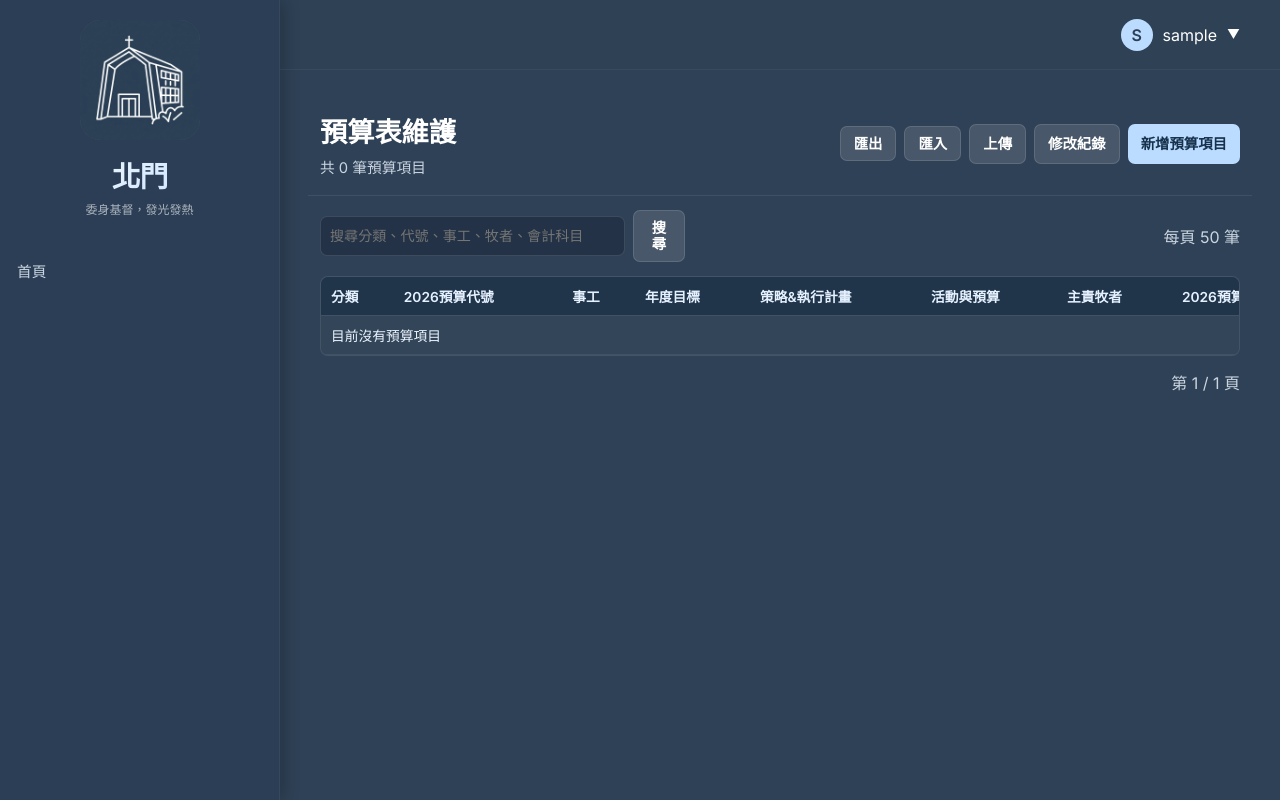
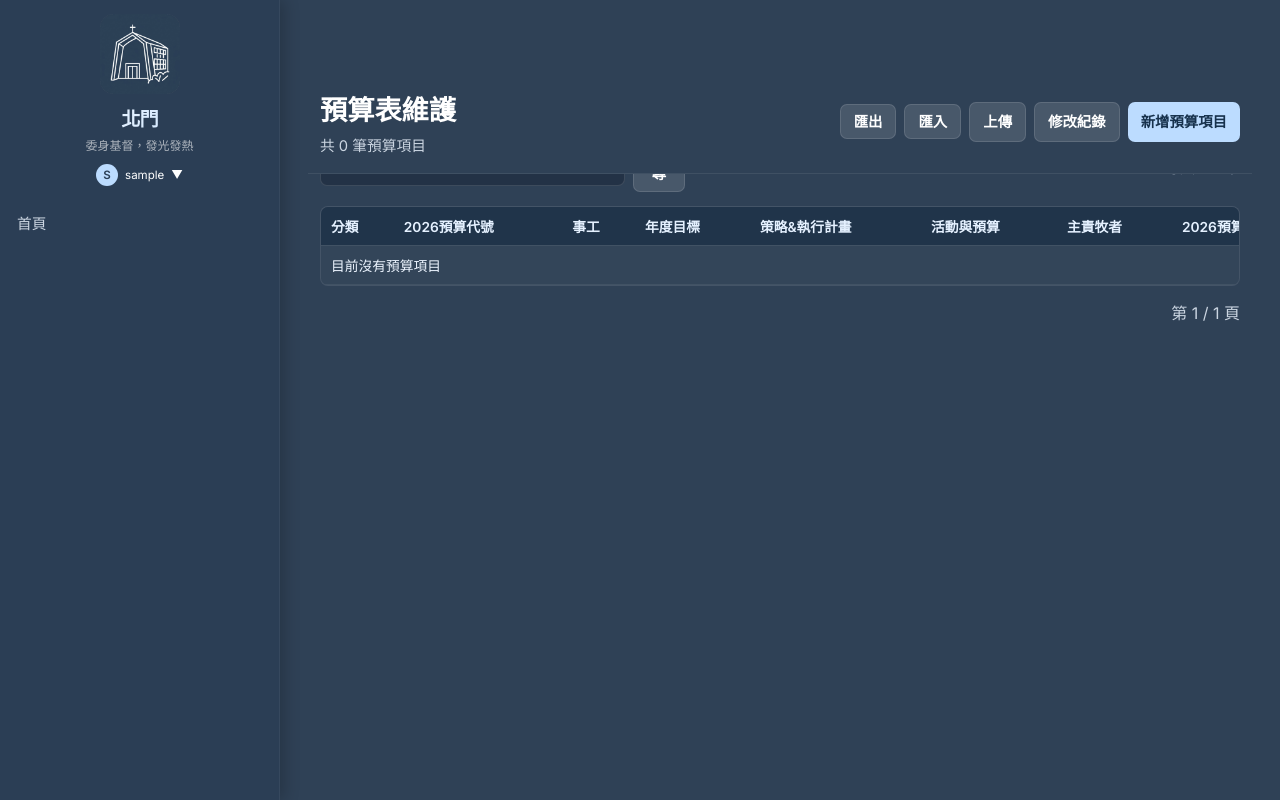
Before and after one commit to peterchen9/nghcc-nads26, a Django app: page /finance/budget/ in a window 1280 px wide. Run offline with Django 5.2, Linux system fonts and the light colour scheme; the visitor is signed in with stand-in values (Sample User, id 1); data comes from the database, SQL or seed files in the repository; data that the repository does not hold is empty; parts of the project's set-up code (start-up, migrations or seed data) failed here and were passed over; some libraries are stand-ins or nearby versions.

Commit message:
Refine sidebar and expand content layout

```diff
--- a/nads26/templates/base.html
+++ b/nads26/templates/base.html
@@ -61,14 +61,15 @@
         }
 
         .sidebar-header {
-            padding: 40px 30px;
+            padding: 14px 20px 12px;
             text-align: center;
+            flex-shrink: 0;
         }
 
         .sidebar-header h1 {
             margin: 0;
             font-family: 'Outfit', sans-serif;
-            font-size: 2.5rem;
+            font-size: 1.2rem;
             font-weight: 700;
             background: linear-gradient(135deg, #fff 0%, var(--accent-color) 100%);
             -webkit-background-clip: text;
@@ -162,9 +163,76 @@
         }
 
         .sidebar-logo {
-            width: 120px;
+            width: 80px;
             height: auto;
-            margin-bottom: 10px;
+            margin-bottom: 6px;
+        }
+
+        .sidebar-tagline {
+            margin: 4px 0 0;
+            font-size: 0.75rem;
+            opacity: 0.6;
+        }
+
+        .user-profile {
+            position: relative;
+            display: flex;
+            justify-content: center;
+            margin-top: 8px;
+            font-size: 0.72rem;
+        }
+
+        .user-menu-btn {
+            display: flex;
+            align-items: center;
+            gap: 7px;
+            padding: 3px 7px;
+            border: 0;
+            border-radius: 7px;
+            background: transparent;
+            color: inherit;
+            cursor: pointer;
+        }
+
+        .user-menu-btn:hover,
+        .user-menu-btn:focus-visible {
+            background: rgba(255, 255, 255, 0.06);
+        }
+
+        .user-avatar {
+            width: 22px;
+            height: 22px;
+            background: var(--accent-color);
+            border-radius: 50%;
+            display: flex;
+            align-items: center;
+            justify-content: center;
+            color: var(--sidebar-bg);
+            font-weight: bold;
+            flex: 0 0 auto;
+        }
+
+        .user-dropdown {
+            display: none;
+            position: absolute;
+            top: 100%;
+            left: 50%;
+            transform: translateX(-50%);
+            z-index: 110;
+            margin-top: 6px;
+            min-width: 180px;
+            padding: 10px;
+            background: var(--sidebar-bg);
+            border: 1px solid rgba(255, 255, 255, 0.1);
+            border-radius: 12px;
+            box-shadow: 0 10px 30px rgba(0, 0, 0, 0.5);
+            font-size: 0.85rem;
+            text-align: left;
+        }
+
+        .sidebar-login-link {
+            color: var(--accent-color);
+            text-decoration: none;
         }
 
         .nav-link:hover {
@@ -189,9 +257,9 @@
 
         header.top-bar {
             height: 70px;
-            display: flex;
+            display: none;
             align-items: center;
-            justify-content: space-between;
+            justify-content: flex-start;
             padding: 0 40px;
             background-color: rgba(47, 65, 86, 0.8);
             backdrop-filter: blur(10px);
@@ -608,10 +691,30 @@
                     <line x1="6" y1="6" x2="18" y2="18"></line>
                 </svg>
             </button>
-            <div class="sidebar-header" style="padding: 20px 30px; text-align: center;">
+            <div class="sidebar-header">
                 <img src="/static/images/logo.png" class="sidebar-logo" alt="Logo" onerror="this.style.display='none'">
-                <h1 style="font-size: 1.8rem;">{{ site_name }}</h1>
-                <p style="font-size: 0.75rem; opacity: 0.6; margin-top: 5px;">委身基督，發光發熱</p>
+                <h1>{{ site_name }}</h1>
+                <p class="sidebar-tagline">委身基督，發光發熱</p>
+                <div class="user-profile">
+                    {% if user.is_authenticated %}
+                        <button type="button" id="userMenuBtn" class="user-menu-btn" aria-haspopup="true" aria-expanded="false">
+                            <span class="user-avatar">{{ user.username|first|upper }}</span>
+                            <span>{{ user.username }}</span>
+                            <span aria-hidden="true">▼</span>
+                        </button>
+                        <div id="userDropdown" class="user-dropdown">
+                            <a href="/staff/password/" style="display: block; padding: 10px; color: var(--text-primary); text-decoration: none; border-radius: 8px;">修改密碼</a>
+                            <a href="/staff/profile/" style="display: block; padding: 10px; color: var(--text-primary); text-decoration: none; border-radius: 8px;">個人資料</a>
+                            <hr style="border: 0; border-top: 1px solid rgba(255, 255, 255, 0.1); margin: 8px 0;">
+                            <form action="{% url 'logout' %}" method="post" id="logoutForm">
+                                {% csrf_token %}
+                                <button type="submit" style="width: 100%; text-align: left; background: none; border: none; padding: 10px; color: #f87171; cursor: pointer; font-family: inherit;">登出</button>
+                            </form>
+                        </div>
+                    {% else %}
+                        <a href="{% url 'login' %}?next=/" class="sidebar-login-link">登入</a>
+                    {% endif %}
+                </div>
             </div>
             <nav>
                 <ul class="nav-menu">
@@ -659,30 +762,6 @@
                         <line x1="3" y1="18" x2="21" y2="18"></line>
                     </svg>
                 </button>
-                <div class="search-box"></div>
-                <div class="user-profile" style="position: relative; cursor: pointer;">
-                    {% if user.is_authenticated %}
-                        <div id="userMenuBtn" style="display: flex; align-items: center; gap: 10px;">
-                            <div style="width: 32px; height: 32px; background: var(--accent-color); border-radius: 50%; display: flex; align-items: center; justify-content: center; color: var(--sidebar-bg); font-weight: bold;">
-                                {{ user.username|first|upper }}
-                            </div>
-                            <span>{{ user.username }}</span>
-                            <span style="font-size: 0.8rem;">▼</span>
-                        </div>
-                        <!-- Dropdown Menu -->
-                        <div id="userDropdown" style="display: none; position: absolute; top: 100%; right: 0; background: var(--sidebar-bg); border: 1px solid rgba(255, 255, 255, 0.1); border-radius: 12px; padding: 10px; min-width: 180px; margin-top: 10px; box-shadow: 0 10px 30px rgba(0, 0, 0, 0.5);">
-                            <a href="/staff/password/" style="display: block; padding: 10px; color: var(--text-primary); text-decoration: none; border-radius: 8px;">修改密碼</a>
-                            <a href="/staff/profile/" style="display: block; padding: 10px; color: var(--text-primary); text-decoration: none; border-radius: 8px;">個人資料</a>
-                            <hr style="border: 0; border-top: 1px solid rgba(255, 255, 255, 0.1); margin: 8px 0;">
-                            <form action="{% url 'logout' %}" method="post" id="logoutForm">
-                                {% csrf_token %}
-                                <button type="submit" style="width: 100%; text-align: left; background: none; border: none; padding: 10px; color: #f87171; cursor: pointer; font-family: inherit;">登出</button>
-                            </form>
-                        </div>
-                    {% else %}
-                        <a href="{% url 'login' %}?next=/" style="color: var(--accent-color); text-decoration: none;">登入</a>
-                    {% endif %}
-                </div>
             </header>
 
             <main class="content-area">
@@ -854,10 +933,13 @@
         if (btn && dropdown) {
             btn.addEventListener('click', (e) => {
                 e.stopPropagation();
-                dropdown.style.display = dropdown.style.display === 'none' ? 'block' : 'none';
+                const isOpen = dropdown.style.display !== 'none' && dropdown.style.display !== '';
+                dropdown.style.display = isOpen ? 'none' : 'block';
+                btn.setAttribute('aria-expanded', String(!isOpen));
             });
             document.addEventListener('click', () => {
                 dropdown.style.display = 'none';
+                btn.setAttribute('aria-expanded', 'false');
             });
         }
 
```
Also changed, not shown: other parts of nads26/templates/base.html (+22 -7 lines).
